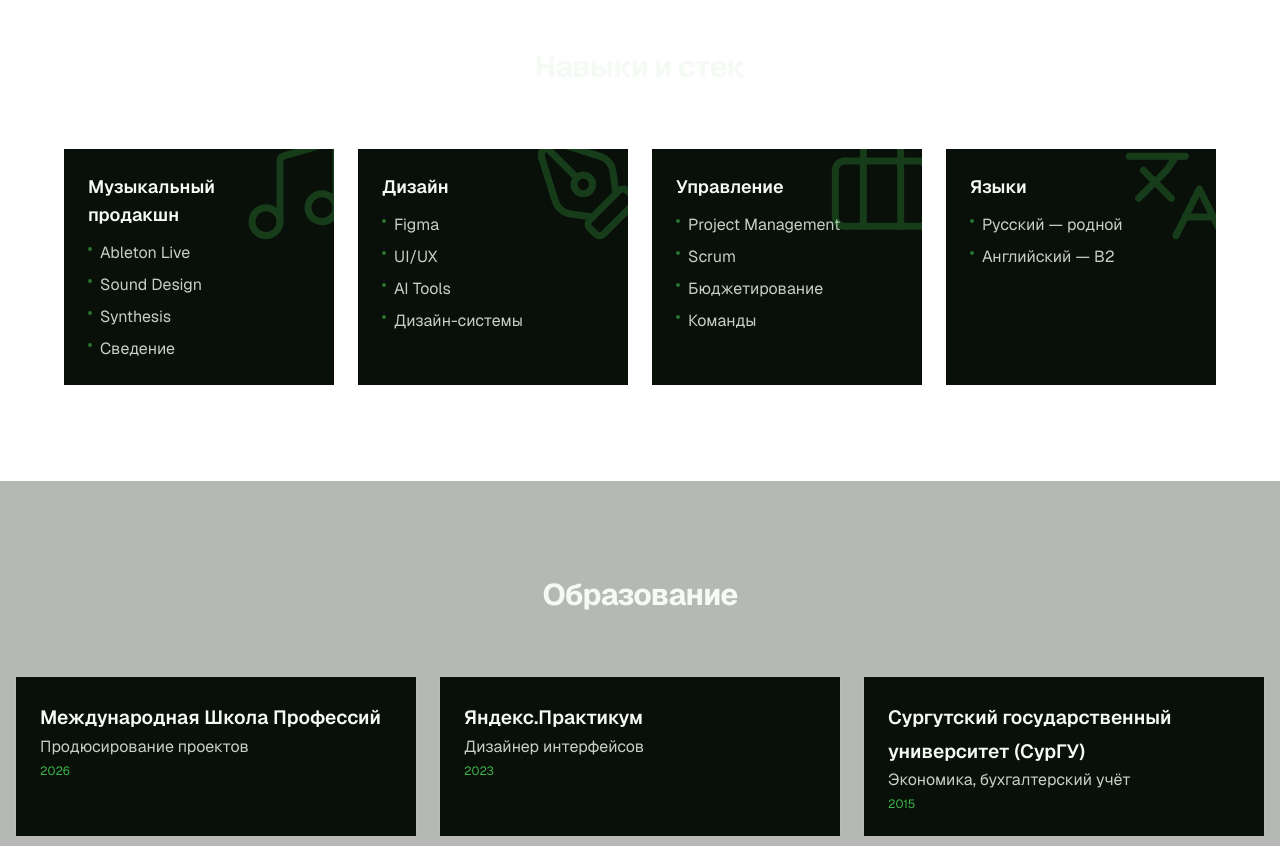
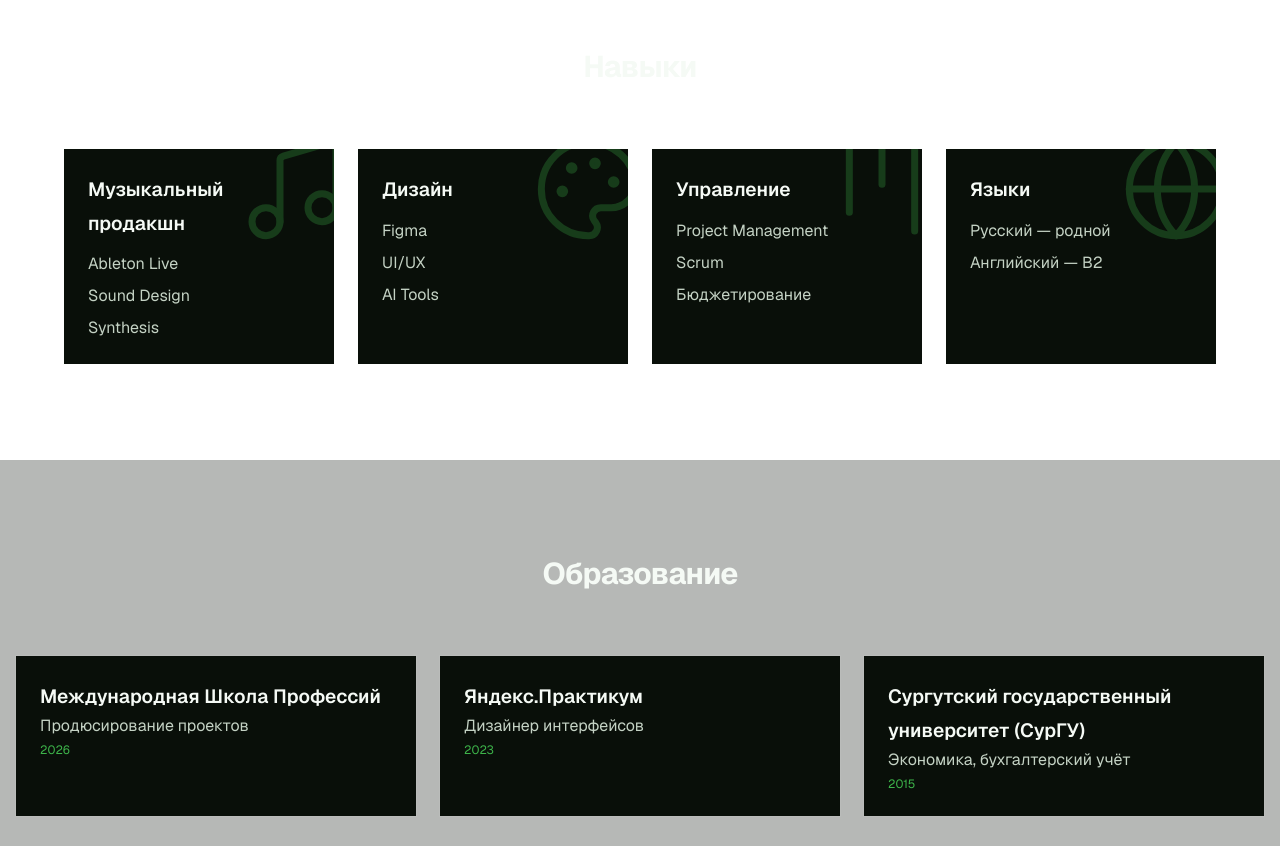
Before and after one commit to djadrin520-svg/Final, a Next.js app: page / in a window 1280 px wide. Shown: the part 4400-5246 px from the top of the page. Built offline with nearby package versions, Linux system fonts and the light colour scheme.

Commit message:
Update skills-section.tsx

```diff
--- a/components/skills-section.tsx
+++ b/components/skills-section.tsx
@@ -1,25 +1,25 @@
-import { Music, PenTool, Briefcase, Languages } from "lucide-react";
+import { Music, Palette, Kanban, Globe } from "lucide-react";
 
-const skills = [
+const skillCategories = [
   {
     title: "Музыкальный продакшн",
     icon: Music,
-    items: ["Ableton Live", "Sound Design", "Synthesis", "Сведение"],
+    skills: ["Ableton Live", "Sound Design", "Synthesis"],
   },
   {
     title: "Дизайн",
-    icon: PenTool,
-    items: ["Figma", "UI/UX", "AI Tools", "Дизайн-системы"],
+    icon: Palette,
+    skills: ["Figma", "UI/UX", "AI Tools"],
   },
   {
     title: "Управление",
-    icon: Briefcase,
-    items: ["Project Management", "Scrum", "Бюджетирование", "Команды"],
+    icon: Kanban,
+    skills: ["Project Management", "Scrum", "Бюджетирование"],
   },
   {
     title: "Языки",
-    icon: Languages,
-    items: ["Русский — родной", "Английский — B2"],
+    icon: Globe,
+    skills: ["Русский — родной", "Английский — B2"],
   },
 ];
 
@@ -28,33 +28,27 @@ export function SkillsSection() {
     <section className="py-24 px-4">
       <div className="mx-auto max-w-6xl">
         <h2 className="text-3xl font-bold tracking-tight text-center mb-16">
-          Навыки и стек
+          Навыки
         </h2>
         <div className="grid gap-6 sm:grid-cols-2 lg:grid-cols-4">
-          {skills.map((category) => {
+          {skillCategories.map((category) => {
             const Icon = category.icon;
             return (
               <div
                 key={category.title}
-                className="card-hover bg-card p-6 ring-1 ring-foreground/5 relative overflow-hidden"
+                className="card-hover relative overflow-hidden bg-card p-6 ring-1 ring-foreground/10"
               >
-                <div className="absolute -right-4 -top-4 pointer-events-none">
-                  <Icon
-                    className="h-28 w-28 opacity-[0.27] text-primary"
-                    strokeWidth={1.5}
-                  />
-                </div>
-                <h3 className="font-semibold text-lg mb-3">
+                <Icon
+                  className="pointer-events-none absolute -right-4 -top-4 h-28 w-28 text-primary opacity-[0.27]"
+                  strokeWidth={1.5}
+                />
+                <h3 className="font-semibold mb-3 relative">
                   {category.title}
                 </h3>
-                <ul className="space-y-2">
-                  {category.items.map((item) => (
-                    <li
-                      key={item}
-                      className="text-base text-muted-foreground flex items-start gap-2"
-                    >
-                      <span className="mt-1.5 h-1 w-1 shrink-0 rounded-full bg-primary/60" />
-                      {item}
+                <ul className="relative space-y-2">
+                  {category.skills.map((skill) => (
+                    <li key={skill} className="text-base text-muted-foreground">
+                      {skill}
                     </li>
                   ))}
                 </ul>
```
